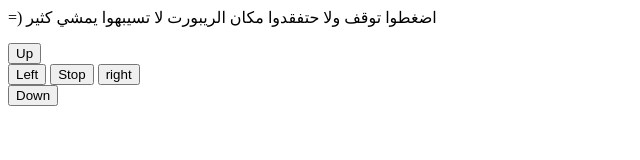
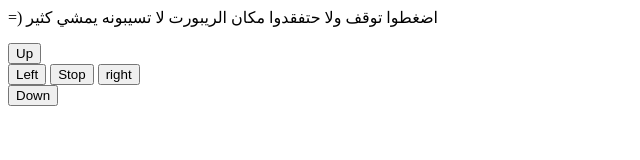
Before and after one commit to Rahaf-Aljadaani/website-for-controling-a-robot-IOT, a plain HTML site: page index.html in a window 1280 px wide. Shown: the full height of the page, 0-640 px from the left. Drawn offline with Linux system fonts and the light colour scheme.

Commit message:
Update index.html

```diff
--- a/index.html
+++ b/index.html
@@ -1,6 +1,6 @@
 <body onload="startGame()">
  <div id = "xx">
-   <p>=) اضغطوا توقف ولا حتفقدوا مكان الريبورت لا تسيبهوا يمشي كثير </P>
+   <p>=) اضغطوا توقف ولا حتفقدوا مكان الريبورت لا تسيبونه يمشي كثير </P>
 
 <div class= "movework">
 </div>
```
